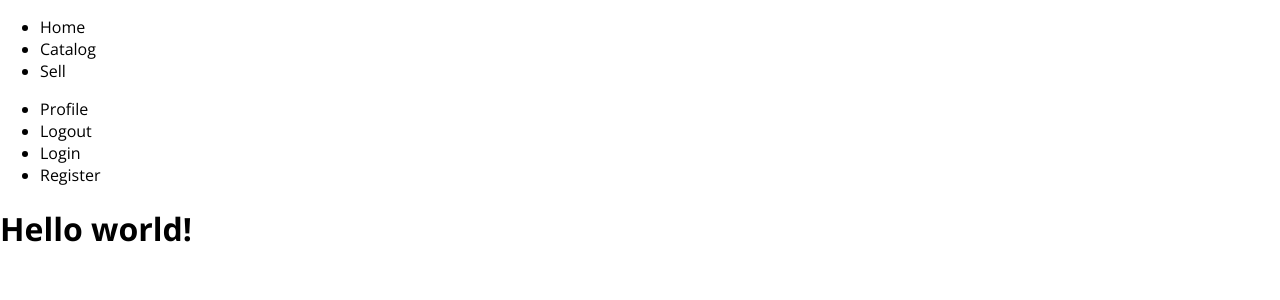
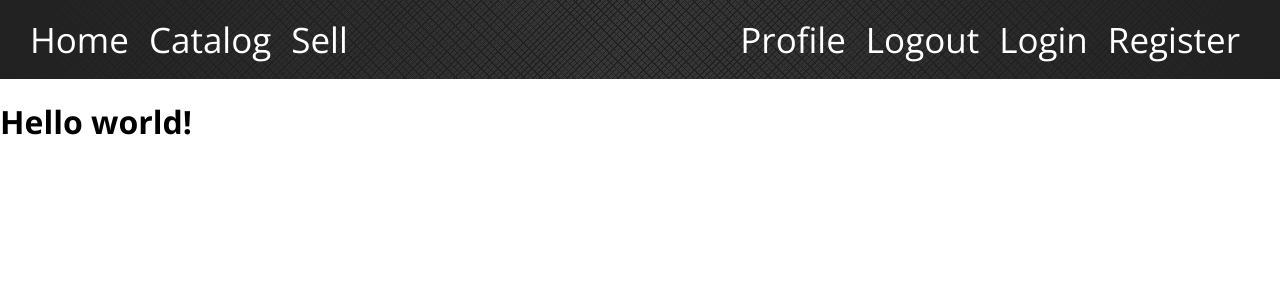
Before and after one commit to georgi-georgiev95/Second-Shift-Auto, an Angular app in the folder client/: page / in a window 1280 px wide. Shown: the top 300 px of the page. Built offline with nearby package versions, Linux system fonts and the light colour scheme.

Commit message:
Set styles to navigation

```diff
--- a/client/src/app/core/header/header.component.css
+++ b/client/src/app/core/header/header.component.css
@@ -0,0 +1,21 @@
+ul {
+    display: flex;
+    padding-left: 25px;
+    padding-right: 25px;
+    list-style: none;
+    justify-content: flex-start;
+}
+
+li {
+    margin-left: 5px;
+    margin-right: 15px;
+    cursor: pointer;
+    font-size: 35px;
+    color: white;
+}
+
+.container {
+    background-image: radial-gradient(circle at center center, rgba(33,33,33,0),rgb(33,33,33)),repeating-linear-gradient(135deg, rgb(33,33,33) 0px, rgb(33,33,33) 1px,transparent 1px, transparent 4px),repeating-linear-gradient(45deg, rgb(56,56,56) 0px, rgb(56,56,56) 5px,transparent 5px, transparent 6px),linear-gradient(90deg, rgb(33,33,33),rgb(33,33,33));
+    display: flex;
+    justify-content: space-between;
+}
```
